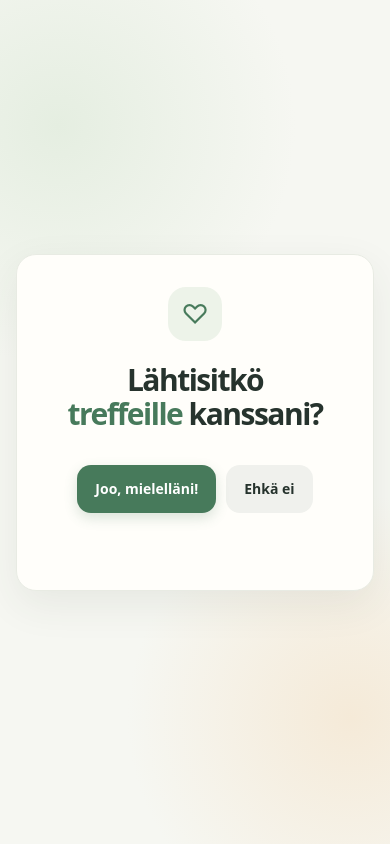
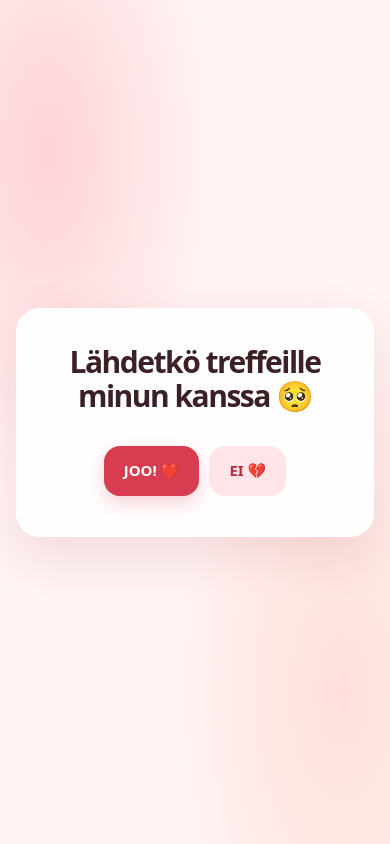
Before and after one commit to aapopaulus/Kyselypalkinto, a plain HTML site: page index.html in a window 390 px wide. Drawn offline with Linux system fonts and the light colour scheme.

Commit message:
Customize the date invitation with red styling and requested text

```diff
--- a/index.html
+++ b/index.html
@@ -3,17 +3,16 @@
 <head>
   <meta charset="utf-8">
   <meta name="viewport" content="width=device-width, initial-scale=1">
-  <meta name="theme-color" content="#f6f7f2">
-  <title>Yksi kysymys</title>
+  <meta name="theme-color" content="#fff3f3">
+  <title>Lähtisitkö treffeille?</title>
   <style>
     :root {
       color-scheme: light;
-      --ink: #26332d;
-      --muted: #68756c;
-      --green: #477a5b;
-      --green-dark: #356347;
-      --background: #f6f7f2;
-      --card: #fffefa;
+      --ink: #3b2026;
+      --red: #d83c50;
+      --red-dark: #b92b40;
+      --background: #fff3f3;
+      --card: rgba(255, 255, 255, .92);
     }
 
     * { box-sizing: border-box; }
@@ -23,46 +22,46 @@
       margin: 0;
       display: grid;
       place-items: center;
+      overflow: hidden;
       padding: 24px;
       color: var(--ink);
       background:
-        radial-gradient(circle at 15% 15%, #e5eee1 0, transparent 30%),
-        radial-gradient(circle at 90% 85%, #f5ead8 0, transparent 28%),
+        radial-gradient(ellipse at 12% 18%, rgba(255, 192, 198, .64), transparent 34%),
+        radial-gradient(ellipse at 88% 82%, rgba(255, 213, 203, .66), transparent 35%),
         var(--background);
       font-family: system-ui, -apple-system, BlinkMacSystemFont, "Segoe UI", sans-serif;
     }
 
-    .card {
-      width: min(100%, 520px);
-      padding: clamp(32px, 7vw, 56px) clamp(24px, 7vw, 52px);
-      border: 1px solid #e8ebe3;
-      border-radius: 24px;
-      background: var(--card);
-      box-shadow: 0 14px 40px rgba(48, 65, 53, .08);
-      text-align: center;
-      animation: appear .5s ease both;
+    .background-art {
+      position: fixed;
+      inset: 0;
+      width: 100%;
+      height: 100%;
+      z-index: 0;
+      pointer-events: none;
     }
 
-    .heart {
-      display: grid;
-      width: 54px;
-      height: 54px;
-      margin: 0 auto 22px;
-      place-items: center;
-      border-radius: 18px;
-      background: #edf3e9;
-      color: var(--green);
-      font-size: 27px;
+    .card {
+      position: relative;
+      z-index: 1;
+      width: min(100%, 520px);
+      padding: clamp(36px, 8vw, 64px) clamp(24px, 7vw, 52px);
+      border: 1px solid rgba(255, 255, 255, .9);
+      border-radius: 28px;
+      background: var(--card);
+      box-shadow: 0 18px 50px rgba(153, 43, 59, .12);
+      text-align: center;
+      backdrop-filter: blur(8px);
+      animation: appear .5s ease both;
     }
 
     h1 {
       margin: 0;
-      font-size: clamp(30px, 7vw, 44px);
-      font-weight: 700;
+      font-size: clamp(30px, 7vw, 46px);
+      font-weight: 750;
       letter-spacing: -.05em;
       line-height: 1.15;
     }
-    h1 span { color: var(--green); }
 
     .buttons {
       display: flex;
@@ -74,75 +73,50 @@
       margin-top: 28px;
     }
 
-    button, .sms-link {
-      min-height: 48px;
+    button, .next-link {
+      min-height: 50px;
       border: 0;
-      border-radius: 14px;
-      padding: 0 22px;
-      font: 650 14px/1 system-ui, sans-serif;
+      border-radius: 16px;
+      padding: 0 24px;
+      font: 750 15px/1 system-ui, sans-serif;
       cursor: pointer;
       transition: transform .2s ease, background .2s ease, box-shadow .2s ease;
     }
 
-    #yes {
-      position: relative;
-      z-index: 2;
+    #yes, .next-link {
       color: #fff;
-      background: var(--green);
-      box-shadow: 0 5px 13px rgba(71, 122, 91, .2);
-      transform: scale(var(--yes-scale, 1));
+      background: var(--red);
+      box-shadow: 0 7px 18px rgba(216, 60, 80, .24);
     }
-    #yes:hover, .sms-link:hover { background: var(--green-dark); }
-    #yes:active, .sms-link:active { transform: scale(.97); }
+    #yes:hover, .next-link:hover { background: var(--red-dark); }
+    #yes:active, .next-link:active { transform: scale(.97); }
 
     #no {
-      color: var(--ink);
-      background: #f0f1ed;
+      color: var(--red-dark);
+      background: #ffe5e7;
     }
-    #no:hover { background: #e6e9e2; }
-
-    .message {
-      min-height: 24px;
-      margin: 16px 0 0;
-      color: var(--green-dark);
-      font: 600 14px/1.5 system-ui, sans-serif;
-    }
+    #no:hover { background: #ffd6da; }
 
     .success { animation: appear .45s ease both; }
-    .success .heart { animation: heartbeat 1.1s ease-in-out infinite; }
-    .success h1 { font-size: clamp(32px, 7vw, 46px); }
-    .subtitle {
-      margin: 18px 0 24px;
-      color: var(--muted);
-      font-size: 15px;
-      line-height: 1.6;
-    }
-    .sms-link {
+    .success h1 { color: var(--red-dark); }
+    .next-link {
       display: inline-flex;
       align-items: center;
       justify-content: center;
-      color: #fff;
-      background: var(--green);
+      margin-top: 24px;
       text-decoration: none;
     }
-    .small-note { margin: 16px 0 0; color: var(--muted); font-size: 12px; line-height: 1.6; }
 
     @keyframes appear {
       from { opacity: 0; transform: translateY(10px); }
       to { opacity: 1; transform: translateY(0); }
     }
-    @keyframes heartbeat {
-      0%, 100% { transform: scale(1); }
-      15% { transform: scale(1.12); }
-      30% { transform: scale(1); }
-      45% { transform: scale(1.08); }
-    }
 
     @media (max-width: 420px) {
       body { padding: 16px; }
-      .card { border-radius: 20px; }
+      .card { border-radius: 24px; }
       .buttons { gap: 10px; }
-      button { padding: 0 18px; }
+      button { padding: 0 20px; }
     }
     @media (prefers-reduced-motion: reduce) {
       *, *::before, *::after { animation-duration: .01ms !important; animation-iteration-count: 1 !important; scroll-behavior: auto !important; transition-duration: .01ms !important; }
@@ -150,43 +124,43 @@
   </style>
 </head>
 <body>
+  <svg class="background-art" viewBox="0 0 1200 800" preserveAspectRatio="xMidYMid slice" aria-hidden="true" focusable="false">
+    <g fill="none" stroke="#d83c50" stroke-linecap="round" stroke-linejoin="round">
+      <path d="M132 190c-25-20-56 12-4 52 52-40 21-72-4-52Z" stroke-width="3" opacity=".22"/>
+      <path d="M1030 150c-22-18-49 10-4 46 45-36 18-64-4-46Z" stroke-width="3" opacity=".18"/>
+      <path d="M1060 620c-27-22-60 13-5 56 55-43 22-78-5-56Z" stroke-width="3" opacity=".2"/>
+      <path d="M190 650c-20-16-44 9-4 41 40-32 16-57-4-41Z" stroke-width="3" opacity=".18"/>
+      <path d="M310 120c30 12 38 35 18 54m535 480c-27-13-34-33-16-50" stroke-width="2" opacity=".15"/>
+    </g>
+    <g fill="#d83c50" opacity=".16">
+      <circle cx="275" cy="270" r="5"/><circle cx="930" cy="320" r="6"/>
+      <circle cx="850" cy="120" r="4"/><circle cx="340" cy="610" r="5"/>
+      <circle cx="1120" cy="390" r="4"/><circle cx="90" cy="470" r="5"/>
+    </g>
+  </svg>
+
   <main class="card" id="card" aria-live="polite">
-    <div class="heart" aria-hidden="true">♡</div>
-    <h1>Lähtisitkö<br><span>treffeille</span> kanssani?</h1>
+    <h1>Lähdetkö treffeille minun kanssa 🥺</h1>
     <div class="buttons">
-      <button id="yes" type="button">Joo, mielelläni!</button>
-      <button id="no" type="button">Ehkä ei</button>
+      <button id="yes" type="button">JOO! ❤️</button>
+      <button id="no" type="button">EI 💔</button>
     </div>
-    <p class="message" id="message" role="status"></p>
   </main>
 
   <script>
-    // Suomen maakoodi lisätään numeroon kansainvälistä SMS-linkkiä varten.
     const PHONE_NUMBER = "+358400950417";
     const SMS_TEXT = "No, millon mennään?";
 
     const card = document.getElementById("card");
     const yesButton = document.getElementById("yes");
-    const noButton = document.getElementById("no");
-    const message = document.getElementById("message");
-    let noCount = 0;
-
-    noButton.addEventListener("click", () => {
-      noCount += 1;
-      message.textContent = "Ei se mitään 🙂";
-      yesButton.style.setProperty("--yes-scale", String(Math.min(1 + noCount * 0.18, 2.4)));
-    });
 
     yesButton.addEventListener("click", () => {
       const recipient = PHONE_NUMBER.trim().replace(/[^+\d]/g, "");
       const smsUrl = `sms:${recipient}?&body=${encodeURIComponent(SMS_TEXT)}`;
       card.innerHTML = `
         <section class="success">
-          <div class="heart" aria-hidden="true">♥</div>
-          <h1>Jes!<br><span>Tästä tulee kivaa.</span></h1>
-          <p class="subtitle">Laitetaanko suunnitelmat lukkoon?</p>
-          <a class="sms-link" href="${smsUrl}">Laita viesti ✉</a>
-          <p class="small-note">Viestissä lukee: “${SMS_TEXT}”</p>
+          <h1>Jes! 🤩</h1>
+          <a class="next-link" href="${smsUrl}">Seuraava kohta</a>
         </section>`;
     });
   </script>
```
